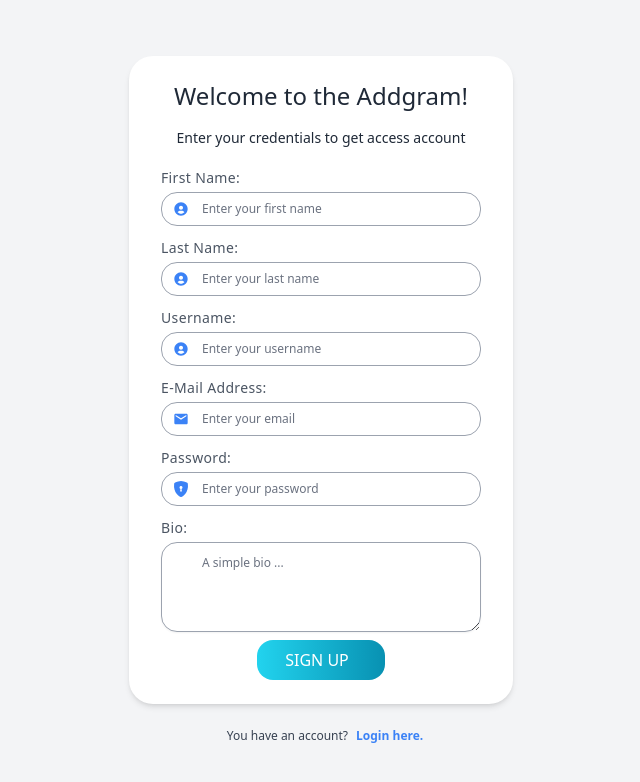
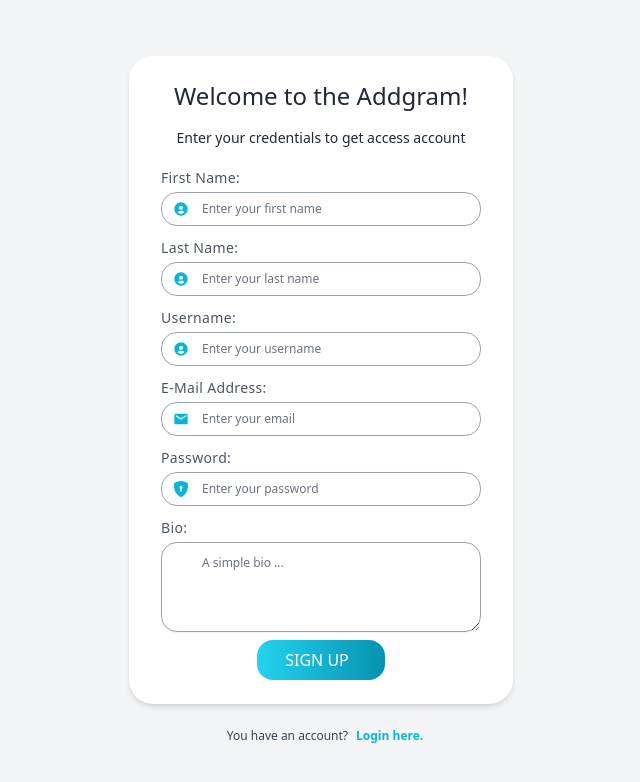
Before and after one commit to Addisu87/FullStack-Django-React, a React (Create React App) app in the folder social-media-app/: page /register in a window 1280 px wide. Shown: the top 782 px of the page, without its empty margins (319-959 px from the left). Built offline with nearby package versions, Linux system fonts and the light colour scheme; no server answers; what axios-auth-refresh would draw is missing.

Commit message:
Change blue to cyan color

```diff
--- a/social-media-app/src/components/authentication/LoginForm.jsx
+++ b/social-media-app/src/components/authentication/LoginForm.jsx
@@ -65,14 +65,14 @@ const LoginForm = () => {
           </label>
           <div className="relative">
             <div className="inline-flex items-center justify-center absolute left-0 top-0 h-full w-10 text-gray-400">
-              <MdEmail className="text-blue-500" />
+              <MdEmail className="text-cyan-500" />
             </div>
 
             <input
               id="email"
               type="email"
               name="email"
-              className="text-xs placeholder-gray-500 pl-10 pr-4 rounded-2xl border border-gray-400 w-full py-2 focus:outline-none focus:border-blue-400"
+              className="text-xs placeholder-gray-500 pl-10 pr-4 rounded-2xl border border-gray-400 w-full py-2 focus:outline-none focus:border-cyan-400"
               placeholder="Enter your email"
               {...register("email")}
             />
@@ -92,7 +92,7 @@ const LoginForm = () => {
           <div className="relative">
             <div className="inline-flex items-center justify-center absolute left-0 top-0 h-full w-10 text-gray-400">
               <span>
-                <BsFillShieldLockFill className="text-blue-500" />
+                <BsFillShieldLockFill className="text-cyan-500" />
               </span>
             </div>
 
@@ -101,7 +101,7 @@ const LoginForm = () => {
               type="password"
               name="password"
               className="w-full text-xs placeholder-gray-500 py-2 pl-10 pr-4 rounded-2xl
-              border border-gray-400 focus:outline-none focus:border-blue-400"
+              border border-gray-400 focus:outline-none focus:border-cyan-400"
               placeholder="Enter your password"
               autoComplete="password"
               {...register("password")}
@@ -118,7 +118,7 @@ const LoginForm = () => {
           <button
             type="submit"
             className={`flex mt-2 w-32 bg-gradient-to-r from-cyan-400 to-cyan-600 mx-auto focus:ring-2 focus:ring-offset-2 focus:ring-cyan-500 mb-2 items-center justify-center focus:outline-none text-white text-sm sm:text-base
-                 bg-blue-500 hover:bg-blue-600 rounded-2xl py-2 transition duration-150 ease-in ${
+                 bg-cyan-500 hover:bg-cyan-600 rounded-2xl py-2 transition duration-150 ease-in ${
                    loading ? "opacity-70 cursor-not-allowed" : ""
                  }`}
             disabled={loading}
--- a/social-media-app/src/components/authentication/RegistrationForm.jsx
+++ b/social-media-app/src/components/authentication/RegistrationForm.jsx
@@ -5,7 +5,7 @@ import * as yup from "yup";
 import { useDispatch, useSelector } from "react-redux";
 import { registerUser } from "../../redux/authSlice";
 import { useNavigate } from "react-router-dom";
-import { BiNote, BiSolidUserCircle } from "react-icons/bi";
+import { BiSolidUserCircle } from "react-icons/bi";
 import { BsFillShieldLockFill } from "react-icons/bs";
 import { MdEmail } from "react-icons/md";
 
@@ -72,14 +72,14 @@ const RegistrationForm = () => {
           </label>
           <div className="relative">
             <div className="inline-flex items-center justify-center absolute left-0 top-0 h-full w-10 text-gray-400">
-              <BiSolidUserCircle className="text-blue-500" />
+              <BiSolidUserCircle className="text-cyan-500" />
             </div>
 
             <input
               id="first_name"
               type="text"
               name="first_name"
-              className="text-xs placeholder-gray-500 pl-10 pr-4 rounded-2xl border border-gray-400 w-full py-2 focus:outline-none focus:border-blue-400"
+              className="text-xs placeholder-gray-500 pl-10 pr-4 rounded-2xl border border-gray-400 w-full py-2 focus:outline-none focus:border-cyan-400"
               placeholder="Enter your first name"
               {...register("first_name")}
             />
@@ -99,14 +99,14 @@ const RegistrationForm = () => {
           </label>
           <div className="relative">
             <div className="inline-flex items-center justify-center absolute left-0 top-0 h-full w-10 text-gray-400">
-              <BiSolidUserCircle className="text-blue-500" />
+              <BiSolidUserCircle className="text-cyan-500" />
             </div>
 
             <input
               id="last_name"
               type="text"
               name="last_name"
-              className="text-xs placeholder-gray-500 pl-10 pr-4 rounded-2xl border border-gray-400 w-full py-2 focus:outline-none focus:border-blue-400"
+              className="text-xs placeholder-gray-500 pl-10 pr-4 rounded-2xl border border-gray-400 w-full py-2 focus:outline-none focus:border-cyan-400"
               placeholder="Enter your last name"
               {...register("last_name")}
             />
@@ -124,7 +124,7 @@ const RegistrationForm = () => {
           </label>
           <div className="relative">
             <div className="inline-flex items-center justify-center absolute left-0 top-0 h-full w-10 text-gray-400">
-              <BiSolidUserCircle className="text-blue-500" />
+              <BiSolidUserCircle className="text-cyan-500" />
             </div>
 
             <input
@@ -132,7 +132,7 @@ const RegistrationForm = () => {
               type="text"
               name="username"
               className=" w-full text-xs placeholder-gray-500 py-2 pl-10 pr-4 rounded-2xl
-                    border border-gray-400 focus:outline-none focus:border-blue-400"
+                    border border-gray-400 focus:outline-none focus:border-cyan-400"
               placeholder="Enter your username"
               {...register("username")}
             />
@@ -150,14 +150,14 @@ const RegistrationForm = () => {
           </label>
           <div className="relative">
             <div className=" inline-flex items-center justify-center absolute left-0 top-0 h-full w-10 text-gray-400">
-              <MdEmail className="text-blue-500" />
+              <MdEmail className="text-cyan-500" />
             </div>
 
             <input
               id="email"
               type="email"
               name="email"
-              className="text-xs placeholder-gray-500 pl-10 pr-4 rounded-2xl border border-gray-400 w-full py-2 focus:outline-none focus:border-blue-400"
+              className="text-xs placeholder-gray-500 pl-10 pr-4 rounded-2xl border border-gray-400 w-full py-2 focus:outline-none focus:border-cyan-400"
               placeholder="Enter your email"
               {...register("email")}
             />
@@ -176,7 +176,7 @@ const RegistrationForm = () => {
           <div className="relative">
             <div className="inline-flex items-center justify-center absolute left-0 top-0 h-full w-10 text-gray-400">
               <span>
-                <BsFillShieldLockFill className="text-blue-500" />
+                <BsFillShieldLockFill className="text-cyan-500" />
               </span>
             </div>
 
@@ -184,7 +184,7 @@ const RegistrationForm = () => {
               id="password"
               type="password"
               name="password"
-              className="text-xs placeholder-gray-500 pl-10 pr-4 rounded-2xl border border-gray-400 w-full py-2 focus:outline-none focus:border-blue-400"
+              className="text-xs placeholder-gray-500 pl-10 pr-4 rounded-2xl border border-gray-400 w-full py-2 focus:outline-none focus:border-cyan-400"
               placeholder="Enter your password"
               autoComplete="password"
               {...register("password")}
@@ -208,7 +208,7 @@ const RegistrationForm = () => {
               id="message"
               rows={3}
               className="block px-3.5 text-xs placeholder-gray-500 pl-10 pr-4 rounded-2xl text-gray-900 shadow-sm
-                     sm:text-xs sm:leading-6 border border-gray-400 w-full py-2 focus:outline-none focus:border-blue-400"
+                     sm:text-xs sm:leading-6 border border-gray-400 w-full py-2 focus:outline-none focus:border-cyan-400"
               placeholder="A simple bio ..."
               {...register("bio")}
             />
@@ -222,7 +222,7 @@ const RegistrationForm = () => {
           <button
             type="submit"
             className={`flex mt-2 w-32 bg-gradient-to-r from-cyan-400 to-cyan-600 mx-auto items-center justify-center focus:outline-none text-white text-sm sm:text-base
-            bg-blue-500 hover:bg-blue-600 rounded-2xl py-2 transition duration-150 ease-in ${
+            bg-cyan-500 hover:bg-cyan-600 rounded-2xl py-2 transition duration-150 ease-in ${
               loading ? "opacity-50 cursor-not-allowed" : ""
             }`}
             disabled={loading}
--- a/social-media-app/src/pages/Login.jsx
+++ b/social-media-app/src/pages/Login.jsx
@@ -20,7 +20,7 @@ const Login = () => {
             If you don't have an account, please
             <Link
               to="/register/"
-              className="text-xs ml-2 text-blue-500 font-semibold"
+              className="text-xs ml-2 text-cyan-500 font-semibold"
             >
               register.
             </Link>
--- a/social-media-app/src/pages/Registration.jsx
+++ b/social-media-app/src/pages/Registration.jsx
@@ -20,7 +20,7 @@ const Registration = () => {
             You have an account?
             <Link
               to="/login/"
-              className="text-xs ml-2 text-blue-500 font-semibold"
+              className="text-xs ml-2 text-cyan-500 font-semibold"
             >
               Login here.
             </Link>
```
